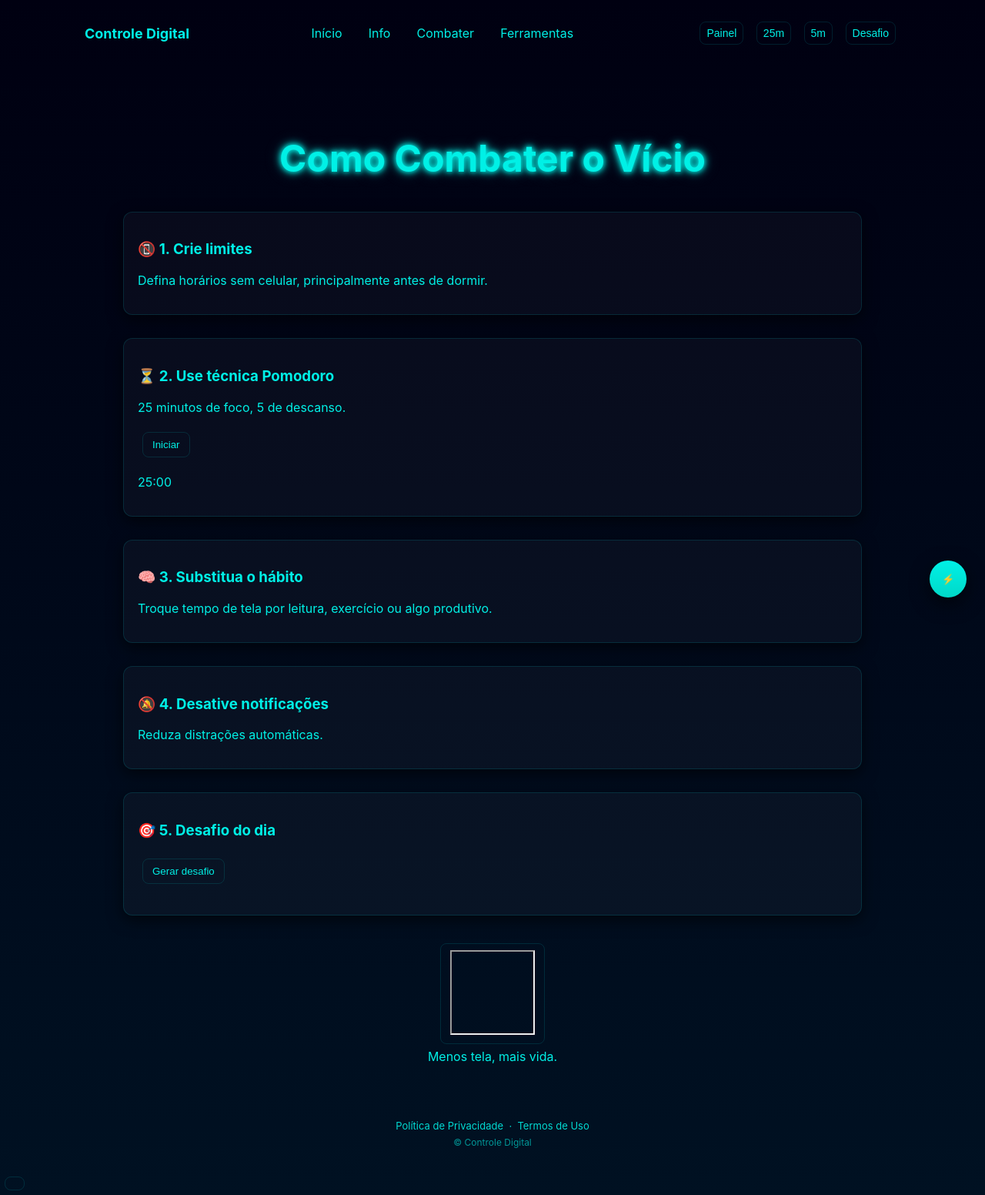
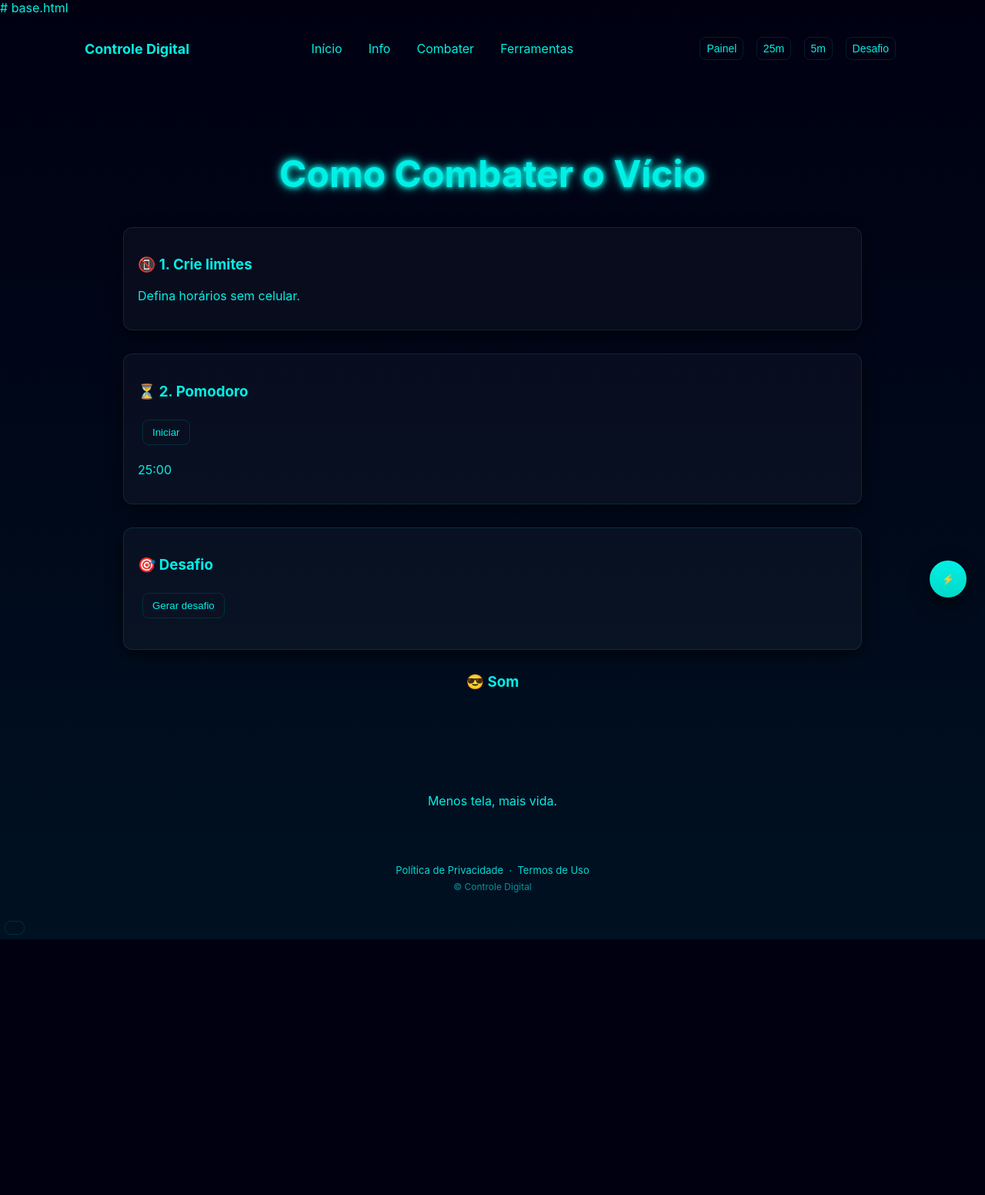
Before and after one commit to RafaelGamer2025/site-combatente-de-vicio-da-depedencia-tecnologica, a Flask app: page /combater in a window 1280 px wide. Shown: the whole page at 77% size. After the commit the page ends 1220 px from the top, so only its background shows below. Run offline with Flask 3, Linux system fonts and the light colour scheme; grey boxes are pictures that could not be loaded.

Commit message:
fix: corrige templates, iframe e bugs no JS

```diff
--- a/static/script.js
+++ b/static/script.js
@@ -150,12 +150,28 @@ function pauseTimerWidget() {
 
 function resetTimerWidget() { clearInterval(timerState.intervalId); timerState.running = false; timerState.intervalId = null; timerState.remaining = timerState.defaultFocus || 25 * 60; updateTimerDisplay(); saveTimerState(); }
 
-function onTimerFinish() {
-    const stats = getStats(); stats.sessions = (stats.sessions || 0) + 1; stats.minutes = (stats.minutes || 0) + Math.floor((timerState.defaultFocus || 25 * 60) / 60);
-    updateStreak(stats); saveStats(stats); updateStatsUI(); vibrar(); createWave(window.innerWidth / 2, window.innerHeight / 2, true);
-    try { alert('Sessão finalizada! Bom trabalho.'); } catch (e) {}
+function play(src) {
+    const audio = new Audio(src);
+    audio.play();
 }
 
+function onTimerFinish() {
+    const stats = getStats();
+
+    stats.sessions = (stats.sessions || 0) + 1;
+    stats.minutes = (stats.minutes || 0) + Math.floor((timerState.defaultFocus || 25 * 60) / 60);
+
+    updateStreak(stats);
+    saveStats(stats);
+    updateStatsUI();
+
+    checkAchievements(stats); // ✅ AQUI
+
+    vibrar();
+    createWave(window.innerWidth / 2, window.innerHeight / 2, true);
+
+    alert('Sessão finalizada! Bom trabalho.');
+}
 /* LocalStorage helpers */
 function getStats() { const s = localStorage.getItem('cd_stats'); return s ? JSON.parse(s) : { sessions: 0, minutes: 0, streak: 0, lastDate: null }; }
 function saveStats(s) { localStorage.setItem('cd_stats', JSON.stringify(s)); }
--- a/templates/base.html
+++ b/templates/base.html
@@ -1,4 +1,5 @@
 <!DOCTYPE html>
+# base.html
 <html lang="pt-br">
 <head>
     <meta charset="UTF-8">
--- a/templates/combater.html
+++ b/templates/combater.html
@@ -1,38 +1,34 @@
 {% extends "base.html" %}
 
 {% block content %}
+
 <h2 class="neon">Como Combater o Vício</h2>
 
 <div class="card hidden">
 <h3>📵 1. Crie limites</h3>
-<p>Defina horários sem celular, principalmente antes de dormir.</p>
+<p>Defina horários sem celular.</p>
 </div>
 
 <div class="card hidden">
-<h3>⏳ 2. Use técnica Pomodoro</h3>
-<p>25 minutos de foco, 5 de descanso.</p>
+<h3>⏳ 2. Pomodoro</h3>
 <button onclick="startTimer()">Iniciar</button>
 <p id="timer"></p>
 </div>
 
 <div class="card hidden">
-<h3>🧠 3. Substitua o hábito</h3>
-<p>Troque tempo de tela por leitura, exercício ou algo produtivo.</p>
-</div>
-
-<div class="card hidden">
-<h3>🔕 4. Desative notificações</h3>
-<p>Reduza distrações automáticas.</p>
-</div>
-
-<div class="card hidden">
-<h3>🎯 5. Desafio do dia</h3>
+<h3>🎯 Desafio</h3>
 <button onclick="desafio()">Gerar desafio</button>
 <p id="desafio"></p>
 </div>
 
-<button><iframe width="110" height="110" scr="https://www.myinstants.com/instant/michael-jackson-hee-hee-40277/embed/" frameboard="0" scrolling="no"></iframe></button>
+<h3>😎 Som</h3>
 
+<iframe width="110" height="110"
+src="https://www.myinstants.com/instant/michael-jackson-hee-hee-40277/embed/"
+frameborder="0"
+scrolling="no">
+</iframe>
 
 <div id="motivacao"></div>
+
 {% endblock %}
--- a/templates/index.html
+++ b/templates/index.html
@@ -18,10 +18,9 @@ Recupere seu foco, sua mente e seu tempo.
     <h3>🧠 Combata o vício</h3>
     <p>Dicas práticas para mudar seus hábitos.</p>
     <a href="/combater"><button>Ir</button></a>
-
 </div>
 
-<h1>Som do Michael Jackson 😎</h1>
+<h3>😎 Som</h3>
 
 <iframe width="110" height="200"
 src="https://www.myinstants.com/instant/michael-jackson-hee-hee-40277/embed/"
--- a/templates/info.html
+++ b/templates/info.html
@@ -52,6 +52,8 @@ O uso excessivo de telas pode afetar várias áreas da vida:
 
 <h3>🎯 Mensagem final</h3>
 
+# info.html
+
 <p>
 O objetivo não é eliminar a tecnologia, mas aprender a usar ela com controle e consciência.
 Você está no comando — não o celular.
--- a/templates/termos.html
+++ b/templates/termos.html
@@ -16,4 +16,6 @@
 <h3>Alterações</h3>
 <p>Reservamo-nos o direito de alterar estes termos a qualquer momento. Mudanças serão publicadas nesta página.</p>
 
+
+
 {% endblock %}
```
Also changed, not shown: templates/ferramentas.html (+9 -1 lines), templates/privacidade.html (+11 -13 lines), 1 other file.
